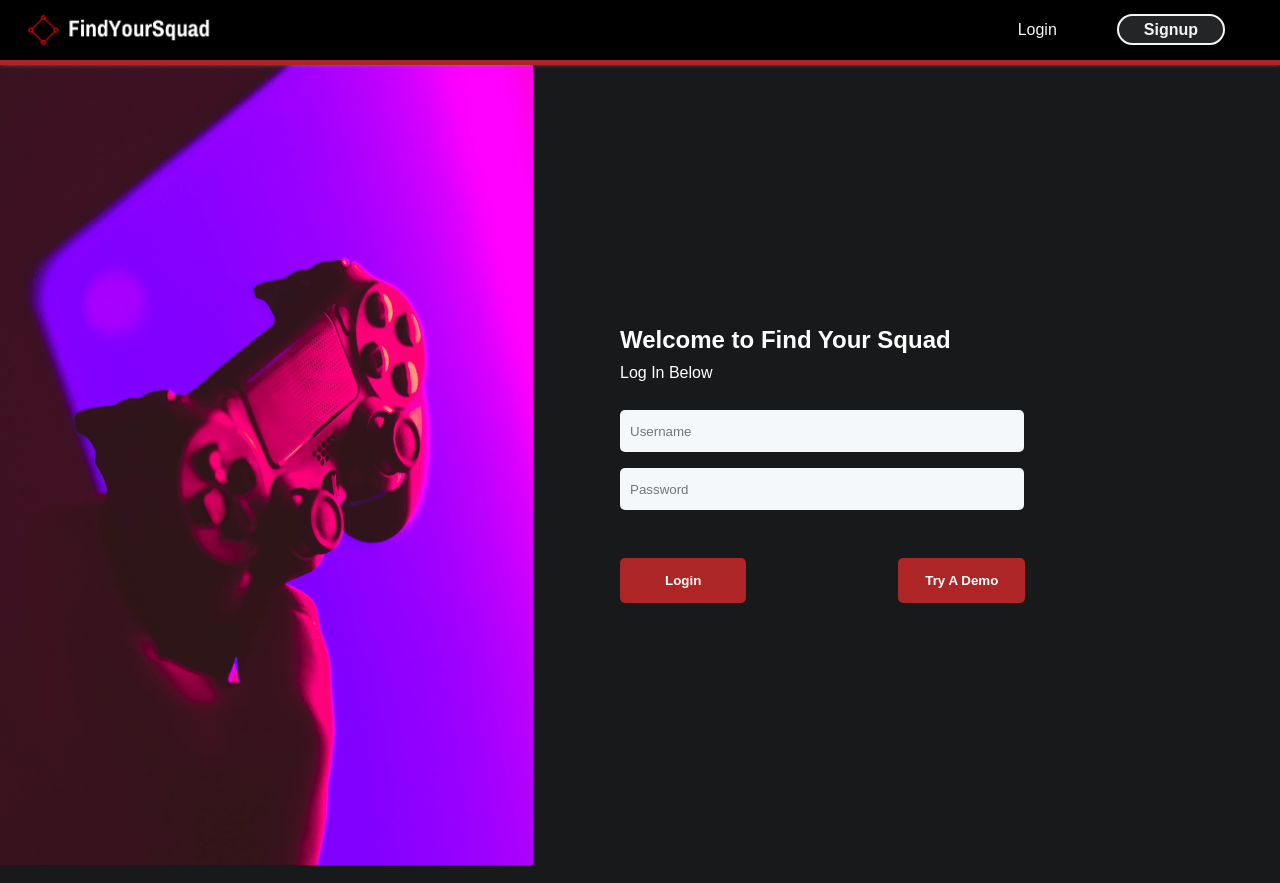
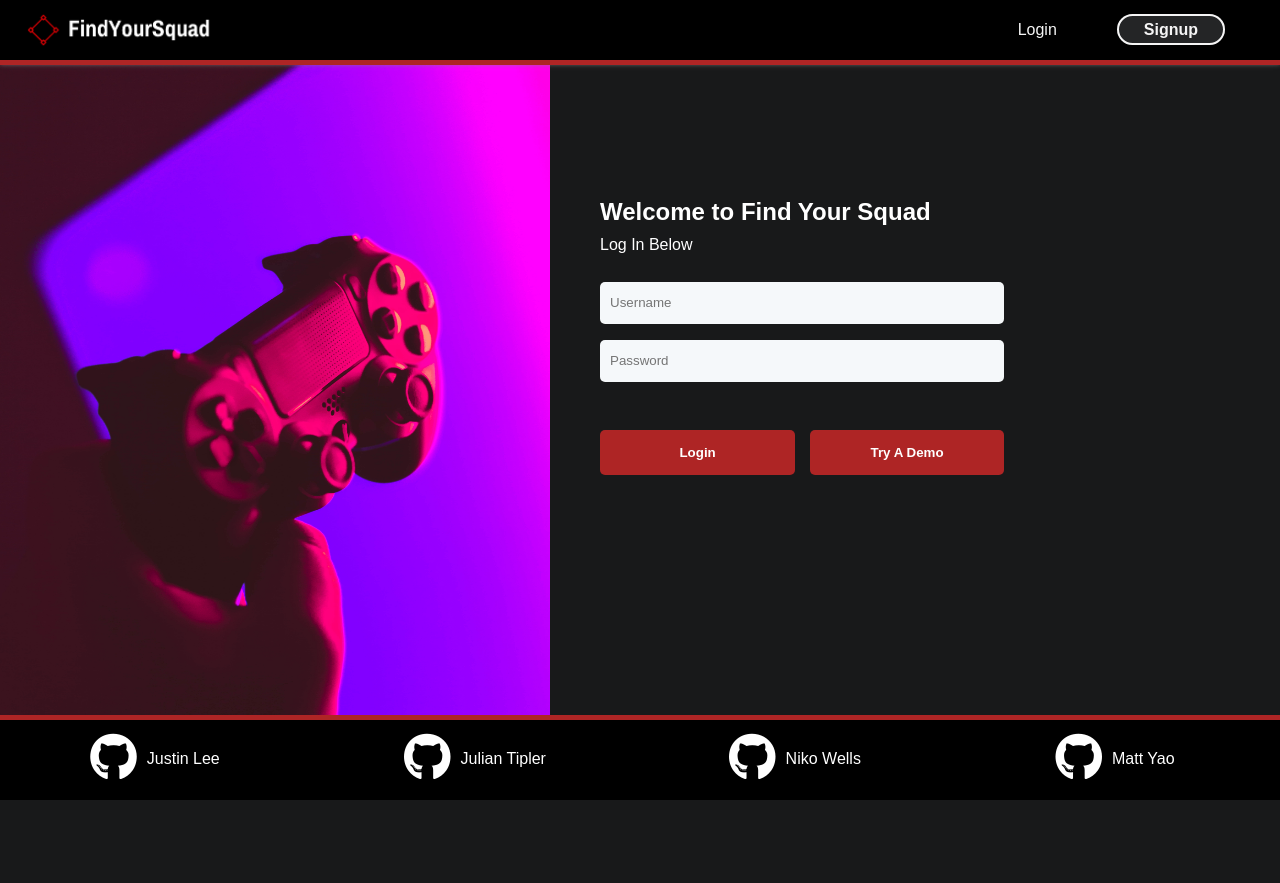
Before and after one commit to Julian-Tipler/FindYourSquad, a React (Create React App) app in the folder frontend/: page /#/login in a window 1280 px wide. Built offline with nearby package versions, Linux system fonts and the light colour scheme.

Commit message:
Reset entire CSS

```diff
--- a/frontend/public/index.html
+++ b/frontend/public/index.html
@@ -24,6 +24,7 @@
       work correctly both with client-side routing and a non-root public URL.
       Learn how to configure a non-root public URL by running `npm run build`.
     -->
+    <script src="https://kit.fontawesome.com/2db5da82c7.js" crossorigin="anonymous"></script>
     <title>Find Your Squad</title>
   </head>
   <body>
--- a/frontend/src/components/main/main.css
+++ b/frontend/src/components/main/main.css
@@ -1,3 +1,6 @@
+body {
+    margin: 0;
+}
 
 #footer{
     position: fixed;
@@ -23,14 +26,14 @@ html {
 
 .left-pic{
     width: 100vh;
-    height: 100vh;
+    height: 92.5vh;
     object-fit: cover;
     object-position: 30% 20%;
 }
 
 #left{
     width: 50%;
-    height: 100vh;
+    height: 92.5vh;
 }
 
 #middle{
@@ -40,7 +43,7 @@ html {
 #main-h1{
     font-size: 42px;
     font-weight: bold;
-    padding-top: 140px;
+    padding-top: 25%;
     padding-bottom: 40px;
     margin-left: 25px;
 }
@@ -49,7 +52,7 @@ html {
     font-size: 22px;
     margin-left: 25px;
     padding-bottom: 30px;
-    width: 400px;
+    width: 500px;
     line-height: 150%;
 }
 
--- a/frontend/src/components/nav/navbar.css
+++ b/frontend/src/components/nav/navbar.css
@@ -10,6 +10,8 @@
     top: 0;
     box-shadow: 0 -1px 5px grey;
     z-index: 2;
+    position: relative;
+    z-index: 1000;
 }
 
 #navbar-logo{
--- a/frontend/src/components/session/login_form.jsx
+++ b/frontend/src/components/session/login_form.jsx
@@ -64,6 +64,7 @@ class LoginForm extends React.Component {
 
   render() {
     return (
+        <div>
             <div className="session-container">
 
                 {/* <section className="auth-sidebar-section">
@@ -82,8 +83,7 @@ class LoginForm extends React.Component {
                         <h1 id='login-title'>Welcome to Find Your Squad</h1>
                         <p id='login-desc'>Log In Below</p>
 
-
-              <form onSubmit={this.handleSubmit}>
+                        <form className="login-form" onSubmit={this.handleSubmit}>
                             <div>
                                 <input type="text"
                                 id='un'
@@ -109,6 +109,15 @@ class LoginForm extends React.Component {
                 </div>
                 </div>
             </div>
+            <footer>
+                <div className="github-links">
+                    <a href="https://github.com/jylee19"><i class="fab fa-github fa-3x"></i><p>Justin Lee</p></a>
+                    <a href="https://github.com/Julian-Tipler"><i class="fab fa-github fa-3x"></i><p>Julian Tipler</p></a>
+                    <a href="https://github.com/wellsniko"><i class="fab fa-github fa-3x"></i><p>Niko Wells</p></a>
+                    <a href="https://github.com/matteeyao"><i class="fab fa-github fa-3x"></i><p>Matt Yao</p></a>
+                </div>
+            </footer>
+        </div>
     );
   }
 }
--- a/frontend/src/components/session/session.css
+++ b/frontend/src/components/session/session.css
@@ -4,7 +4,6 @@ body {
     background-color: rgb(24,25,26);
     padding: 0;
     margin: 0;
-    height: 100%
 }
 
 /* div {
@@ -31,17 +30,21 @@ html{
     flex-direction: 'column';
     margin-left: auto;
     margin-right: auto;
-    max-height: 100vh;
+    max-height: 80vh;
 }
 
 .login-pic{
-    height:800px;
+    height: 87.5vh;
+    width: 100%;
+    z-index: 20;
 }
 
 .main-auth-left{
     width: 550px;
     display: inline-block;
     margin: 0px;
+    position: relative;
+    z-index: 10;
 }
 
 .main-auth-left img{
@@ -106,38 +109,36 @@ html{
     display: inline-block;
     align-self: center;
     position: relative;
-    bottom: 280px;
+    bottom: 400px;
     padding-left: 50px;
 }
 
 
 .session-form-div {
-    padding-left: 20px;
-    padding-top: 100px;
+    padding-left: 0;
+    padding-top: 10%;
     max-width: 416px;
     margin-right: 0px;
 }
 
 .signup-form-container{
-    /* padding-left: 100px;
-    padding-top: 200px; */
-    width: 55%;
+    width: 60%;
     float: left;
-    height: 100vh;
-
+    height: 82.5vh;
 }
 
 #signup-title{
     font-size: 24px;
     padding-bottom: 10px;
-    margin-left: 130px;
+    margin-left: 32%;
     margin-top: 150px;
 }
 
 #signup-desc{
     color: whitesmoke;
     padding-bottom: 20px;
-    margin-left: 130px;
+    margin-left: 32%;
+    align-items: space-between;
 }
 
 #login-title{
@@ -148,6 +149,10 @@ html{
 
 #login-desc{
     padding-bottom: 20px;
+}
+
+.login-form{
+    margin-left: 0;
 }
 
 
@@ -203,6 +208,9 @@ html{
     margin-top: 40px;
     font-weight: bold;
     outline: none;
+    position: absolute;
+    width: 43%;
+    float: left;
 }
 
 #login-button:hover{
@@ -232,7 +240,7 @@ html{
     background-color: #303030;
     float: right;
     width: 40%;
-    height: 100vh;
+    height: 85vh;
     display: flex;
     flex-direction: column;
     justify-content: space-between;
@@ -245,8 +253,8 @@ html{
     margin-right: auto;
 }
 
-.signup-form{
-
+form {
+    margin-left: 20%;
 }
 
 #un-su{
@@ -292,27 +300,25 @@ html{
 }
 
 #text-1{
-    margin-top: 60px;
-    margin-left: 30px;
-    margin-right: 30px;
+    margin-top: 10%;
+    margin-left: 10%;
+    margin-right: 10%;
 }
 
 #text-2{
-    margin-left: 30px;
-    margin-right: 30px;
-
+    margin-left: 10%;
+    margin-right: 10%;
 }
 
 #text-3{
-    margin-left: 30px;
-    margin-right: 30px;
-
+    margin-left: 10%;
+    margin-right: 10%;
 }
 
 #text-4{
-    margin-bottom: 60px;
-    margin-left: 30px;
-    margin-right: 30px;
+    margin-left: 10%;
+    margin-right: 10%;
+    margin-bottom: 15%;
 }
 
 .text-title{
@@ -333,11 +339,44 @@ h3{
     padding-left: 27px;
     padding-right: 27px;
     margin-top: 40px;
-    margin-left: 152px;
     font-weight: bold;
     outline: none;
+    position: inline;
+    width: 48%;
+    float: right;
 }
 
 #demo-button:hover{
     cursor: pointer;
 }
+
+footer {
+    bottom: 0px;
+    height: 10vh;
+    background: black;
+    border-top: 5px solid rgb(174, 37, 37);
+    position: fixed;
+    z-index: 1000;
+    display: flex;
+    justify-content: center;
+    width: 100%;
+}
+
+footer .github-links {
+    min-width: 100%;
+    display: inline-grid;
+    grid-template-columns: repeat(4, 25%);
+    margin: 1%;
+}
+
+.github-links a {
+    display: flex;
+    justify-content: center;
+    text-decoration: none;
+}
+
+.github-links p {
+    padding: 17px 10px;
+    display: table-cell;
+    vertical-align: middle;
+}
--- a/frontend/src/components/session/signup_form.jsx
+++ b/frontend/src/components/session/signup_form.jsx
@@ -101,13 +101,13 @@ class SignupForm extends React.Component {
             <div id= 'text-2'>
               <h3 className='text-title'>Can't Find A Squad You Like? Create Your Own</h3>
                 Form a squad attuned to your preferences to optimize your experience
-                in and out of the game
+                in and out of the game.
             </div>
             <div id='text-3'>
               <h3>Show Off Your Stats And Create A Profile</h3>
               <h3 className='text-title'>To Let Others Know Who You Are</h3>
                 Help others learn a little bit about you and see other profiles to
-                find like-minded teammates that you can have fun with
+                find like-minded teammates that you can have fun with.
             </div>
               <div id='text-4'>
               <h3 className='text-title'>Hang Out And Communicate With Your Squad</h3>
@@ -115,6 +115,14 @@ class SignupForm extends React.Component {
                 everyone is free.
             </div>
         </div>
+        <footer>
+            <div className="github-links">
+                <a href="https://github.com/jylee19"><i class="fab fa-github fa-3x"></i><p>Justin Lee</p></a>
+                <a href="https://github.com/Julian-Tipler"><i class="fab fa-github fa-3x"></i><p>Julian Tipler</p></a>
+                <a href="https://github.com/wellsniko"><i class="fab fa-github fa-3x"></i><p>Niko Wells</p></a>
+                <a href="https://github.com/matteeyao"><i class="fab fa-github fa-3x"></i><p>Matt Yao</p></a>
+            </div>
+        </footer>
       </div>
     );
   }
--- a/frontend/src/components/squads/search_squad.jsx
+++ b/frontend/src/components/squads/search_squad.jsx
@@ -63,8 +63,7 @@ class SearchSquad extends React.Component {
 
     return (
       <div>
-        <form onSubmit={this.handleSubmit}>
-          <div className='custom-select'>
+        <form className='custom-select' onSubmit={this.handleSubmit}>
             <select className='search-bar' onChange={this.update("game")}>
               <option value="">Game</option>
                {this.props.games.map((game) => {
@@ -88,7 +87,6 @@ class SearchSquad extends React.Component {
             </select>
 
             <input id='search-submit' type="submit" value="Submit" />
-          </div>
         </form>
         {/* <button onClick={this.resetForm}>Reset</button> */}
         <br />
--- a/frontend/src/components/squads/squad_create.css
+++ b/frontend/src/components/squads/squad_create.css
@@ -24,7 +24,7 @@ html{
 }
 
 .create-pic{
-    height: 800px;
+    height: 92.5vh;
 }
 
 
@@ -50,6 +50,10 @@ html{
     margin-top: 100px;
     height: 100%;
     vertical-align: top;
+}
+
+.right-side form {
+    margin-left: 0;
 }
 
 #create-title{
--- a/frontend/src/components/squads/squads.css
+++ b/frontend/src/components/squads/squads.css
@@ -5,10 +5,18 @@
 }
 
 #search-bar{
+    justify-content: left;
+    align-items: center;
     margin: auto;
     width: 80%;
     margin-top: 5px;
 }
+
+.custom-select {
+    width: 100%;
+    margin-left: 0;
+}
+
 
 #squad-forum-title{
     margin: auto;
@@ -29,7 +37,6 @@
     color: white;
     font-size: 14px;
 }
-
 
 .squad-box-left-div {
     width: 253px;
@@ -188,8 +195,8 @@
     background: transparent;
 }
 
-footer {
-    height: 10vh;
+.squads-footer {
+    height: 0vh;
     background: black;
     border-top: 5px solid rgb(174, 37, 37);
 }
--- a/frontend/src/components/squads/squads.jsx
+++ b/frontend/src/components/squads/squads.jsx
@@ -65,7 +65,7 @@ class Squad extends React.Component {
             ))}
 
           </div>
-          <footer></footer>
+          <footer className="squads-footer"></footer>
         </div>
       );
     }
```
Also changed, not shown: frontend/src/components/main/main_page.jsx (+5 -3 lines). Lines whose indentation alone changed are shown as unchanged.
